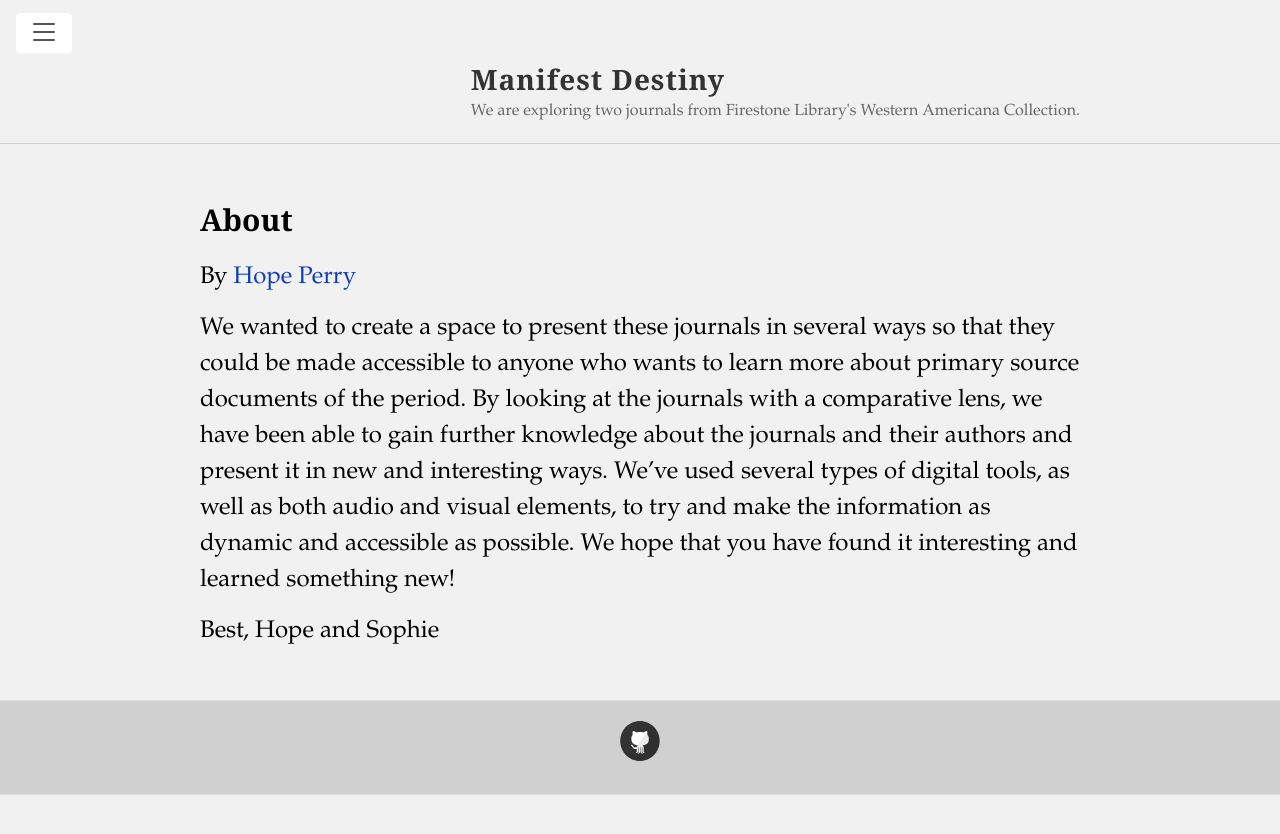
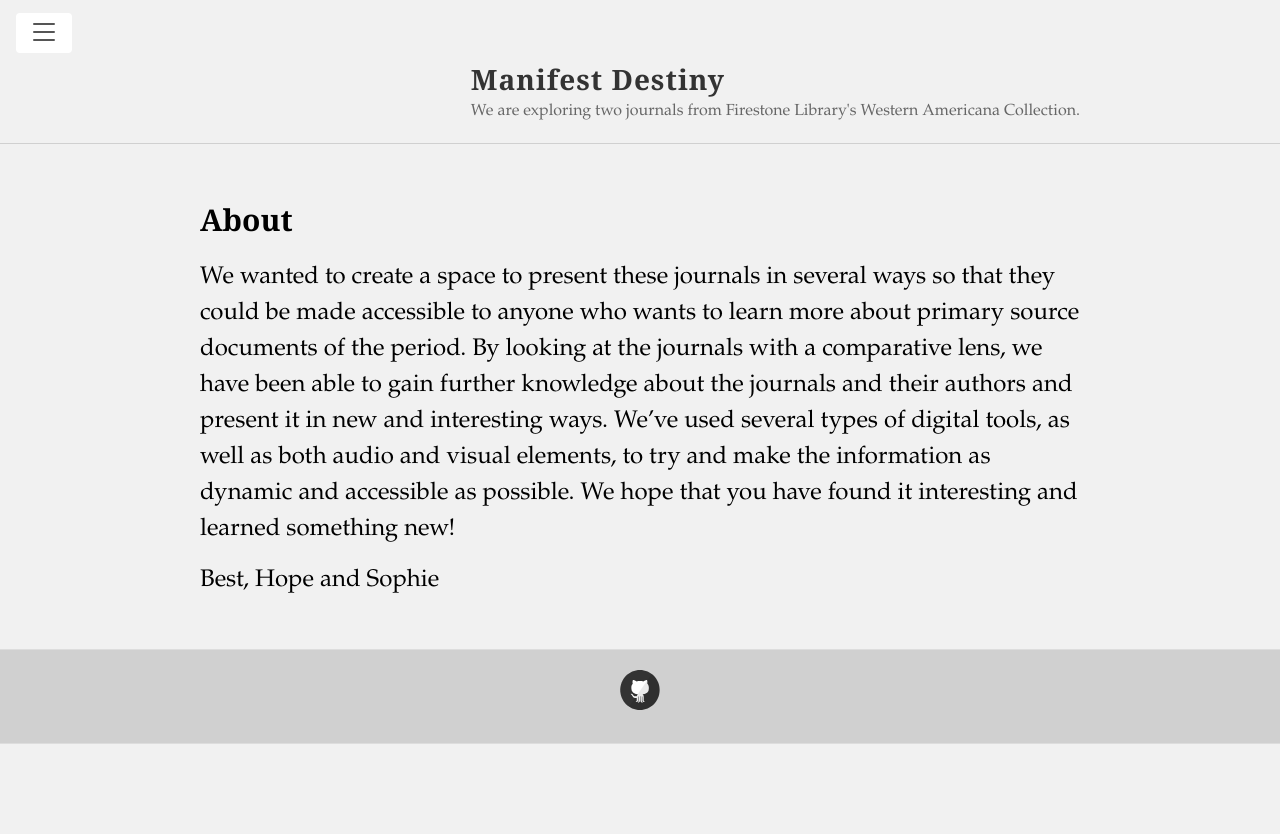
Before and after one commit to HUM-331-Princeton/manifest-destiny, a Jekyll site: the page built from about.md, in a window 1280 px wide. Shown: the top 834 px of the page. Built offline with Jekyll 4.4.1, drawn with Linux system fonts in a browser that asks for light colours.

Commit message:
Update about.md

```diff
--- a/about.md
+++ b/about.md
@@ -1,6 +1,5 @@
 ---
 layout: page
-author: Hope Perry
 title: About
 permalink: /about/
 ---
```
